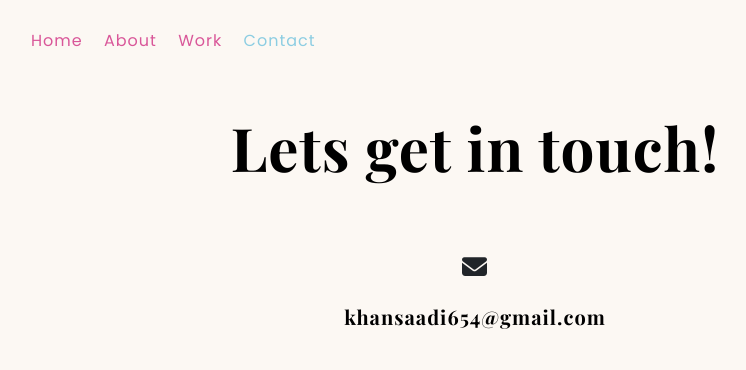
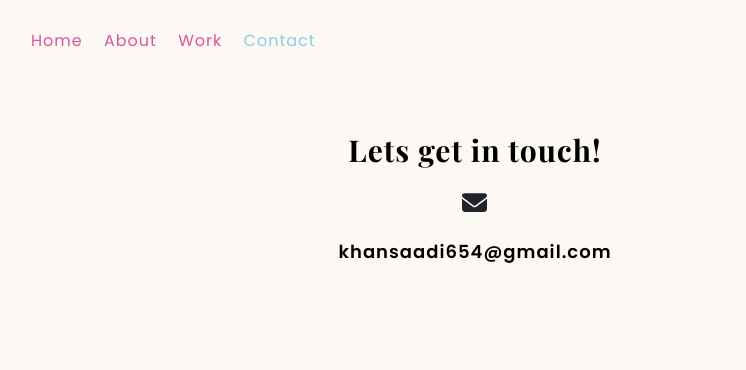
Before and after one commit to Sadiyya-k/Portfolio-project, a plain HTML site: page contact.html in a window 1280 px wide. Shown: the top 370 px of the page, without its empty margins (165-911 px from the left). Drawn offline with nearby package versions, Linux system fonts and the light colour scheme; a web font is replaced by a local one.

Commit message:
Updated contact header and CSS

```diff
--- a/contact.html
+++ b/contact.html
@@ -68,7 +68,7 @@
       </div>
       <div class="content-container container">
         <div class="content text-center">
-          <h1 class="mb-5">Lets get in touch!</h1>
+          <h4>Lets get in touch!</h4>
           <i class="fa-solid fa-envelope"></i>
           <a href="mailto:khansaadi654@gmail.com"
             ><h5 class="email">khansaadi654@gmail.com</h5></a
--- a/styles/portfolio.css
+++ b/styles/portfolio.css
@@ -54,7 +54,6 @@ img {
   border-radius: 10px;
   width: 100%;
 }
-
 
 .hero {
   text-align: center;
@@ -146,6 +145,12 @@ img {
 .fa-envelope {
   padding: 25px;
   font-size: 25px;
+  margin-top: -10px;
+}
+
+.email {
+  font-size: 18px;
+  font-family: var(--default-font-family);
 }
 
 nav {
```
